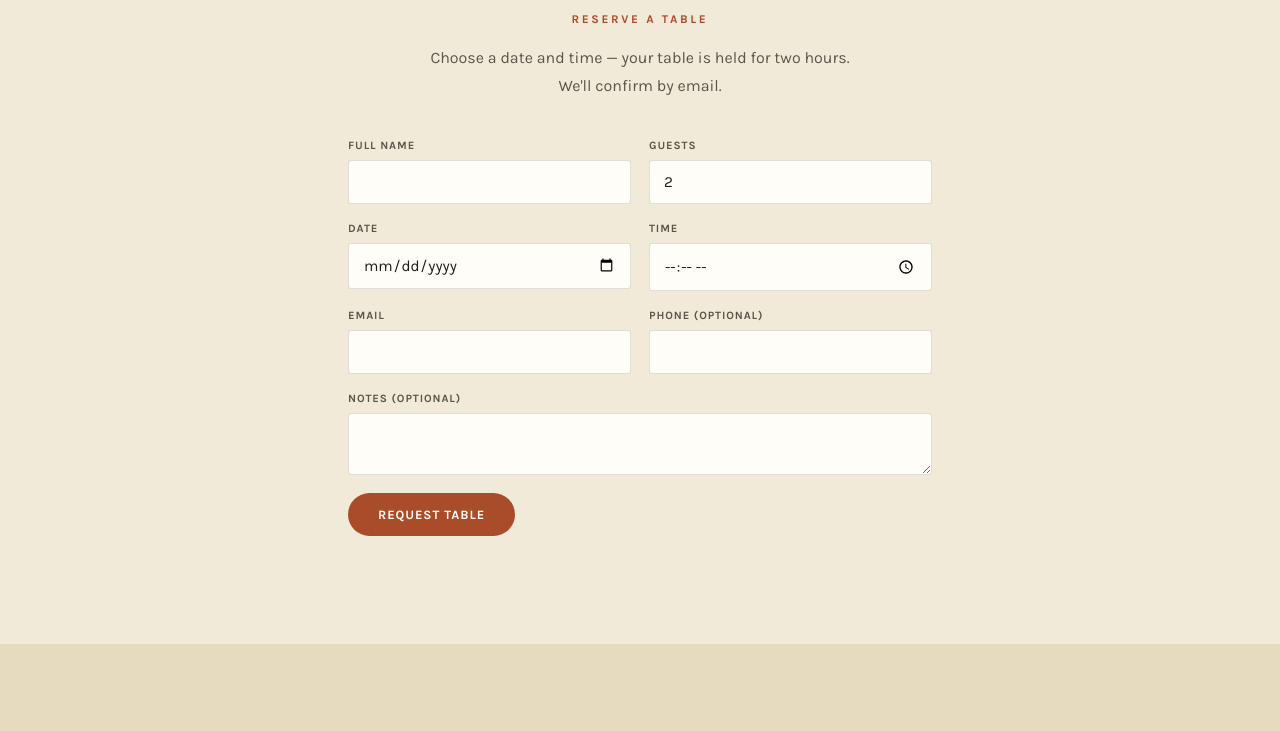
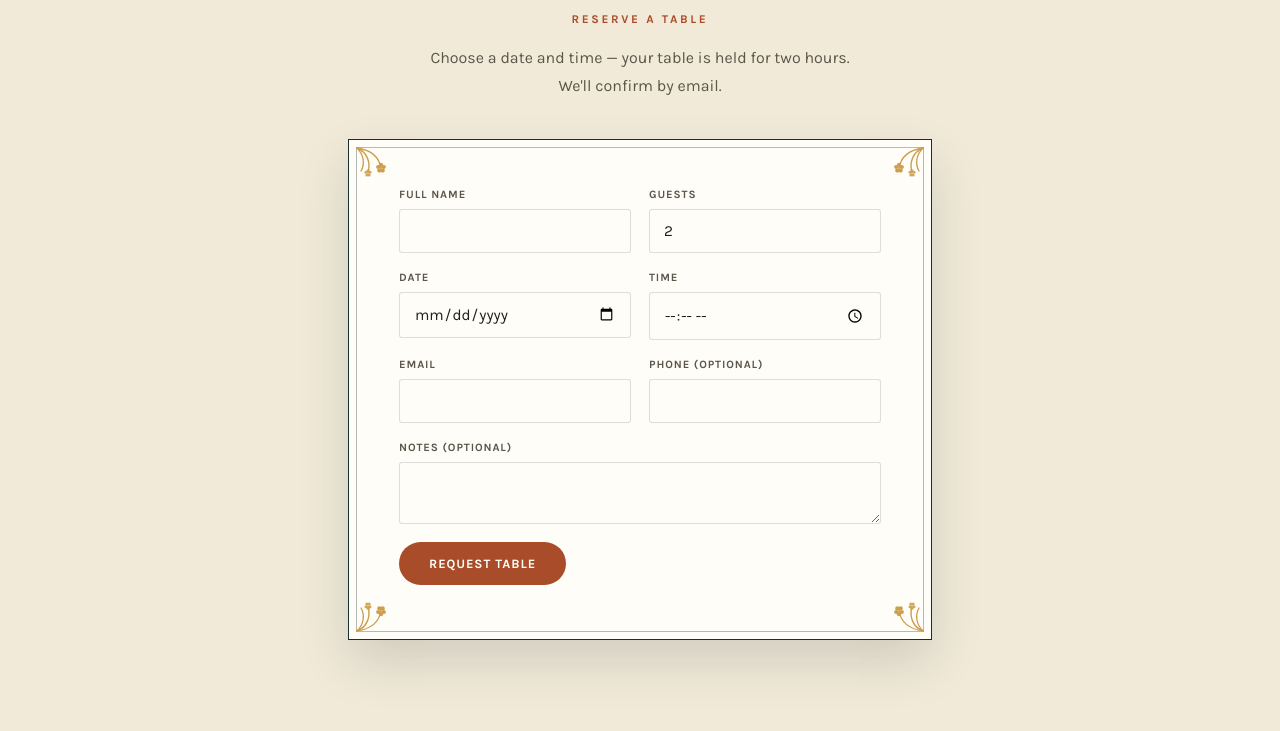
Before and after one commit to Adriannte/shasi-restaurant, a plain HTML site: page index.html in a window 1280 px wide. Shown: the part 4940-5671 px from the top of the page. Drawn offline with Linux system fonts and the light colour scheme; animation ran at ten frames a second.

Commit message:
Frame the reservation form to match the menu's visual style
Reuses the same reed-and-bloom corner ornaments and matted-card
treatment as the menu section for visual consistency.

```diff
--- a/index.html
+++ b/index.html
@@ -160,7 +160,13 @@
       <span class="eyebrow eyebrow-dark" data-i18n="reserve_title">Reserve a Table</span>
       <p class="reserve-subtitle" data-i18n="reserve_subtitle">Choose a date and time — your table is held for two hours. We'll confirm by email.</p>
 
-      <form id="reservation-form" class="reservation-form" novalidate>
+      <div class="reservation-frame">
+        <span class="frame-corner tl" aria-hidden="true"><svg viewBox="0 0 42 42" fill="none"><path d="M2 2C12 6 16 16 13 27" stroke="currentColor" stroke-width="1.4" stroke-linecap="round"/><path d="M2 2C9 9 10 18 6 25" stroke="currentColor" stroke-width="1.3" stroke-linecap="round"/><path d="M2 2C16 4 24 11 26 22" stroke="currentColor" stroke-width="1.3" stroke-linecap="round"/><g transform="translate(26,22)" fill="currentColor"><circle cx="0" cy="-3.2" r="2.1"/><circle cx="2.8" cy="-1" r="2.1"/><circle cx="1.7" cy="2.6" r="2.1"/><circle cx="-1.7" cy="2.6" r="2.1"/><circle cx="-2.8" cy="-1" r="2.1"/><circle cx="0" cy="0" r="1.3" fill-opacity=".6"/></g><g transform="translate(13,27)" fill="currentColor"><circle cx="0" cy="-2.3" r="1.5" fill-opacity=".9"/><circle cx="2" cy="-0.7" r="1.5" fill-opacity=".9"/><circle cx="1.2" cy="1.9" r="1.5" fill-opacity=".9"/><circle cx="-1.2" cy="1.9" r="1.5" fill-opacity=".9"/><circle cx="-2" cy="-0.7" r="1.5" fill-opacity=".9"/></g></svg></span>
+        <span class="frame-corner tr" aria-hidden="true"><svg viewBox="0 0 42 42" fill="none"><path d="M2 2C12 6 16 16 13 27" stroke="currentColor" stroke-width="1.4" stroke-linecap="round"/><path d="M2 2C9 9 10 18 6 25" stroke="currentColor" stroke-width="1.3" stroke-linecap="round"/><path d="M2 2C16 4 24 11 26 22" stroke="currentColor" stroke-width="1.3" stroke-linecap="round"/><g transform="translate(26,22)" fill="currentColor"><circle cx="0" cy="-3.2" r="2.1"/><circle cx="2.8" cy="-1" r="2.1"/><circle cx="1.7" cy="2.6" r="2.1"/><circle cx="-1.7" cy="2.6" r="2.1"/><circle cx="-2.8" cy="-1" r="2.1"/><circle cx="0" cy="0" r="1.3" fill-opacity=".6"/></g><g transform="translate(13,27)" fill="currentColor"><circle cx="0" cy="-2.3" r="1.5" fill-opacity=".9"/><circle cx="2" cy="-0.7" r="1.5" fill-opacity=".9"/><circle cx="1.2" cy="1.9" r="1.5" fill-opacity=".9"/><circle cx="-1.2" cy="1.9" r="1.5" fill-opacity=".9"/><circle cx="-2" cy="-0.7" r="1.5" fill-opacity=".9"/></g></svg></span>
+        <span class="frame-corner bl" aria-hidden="true"><svg viewBox="0 0 42 42" fill="none"><path d="M2 2C12 6 16 16 13 27" stroke="currentColor" stroke-width="1.4" stroke-linecap="round"/><path d="M2 2C9 9 10 18 6 25" stroke="currentColor" stroke-width="1.3" stroke-linecap="round"/><path d="M2 2C16 4 24 11 26 22" stroke="currentColor" stroke-width="1.3" stroke-linecap="round"/><g transform="translate(26,22)" fill="currentColor"><circle cx="0" cy="-3.2" r="2.1"/><circle cx="2.8" cy="-1" r="2.1"/><circle cx="1.7" cy="2.6" r="2.1"/><circle cx="-1.7" cy="2.6" r="2.1"/><circle cx="-2.8" cy="-1" r="2.1"/><circle cx="0" cy="0" r="1.3" fill-opacity=".6"/></g><g transform="translate(13,27)" fill="currentColor"><circle cx="0" cy="-2.3" r="1.5" fill-opacity=".9"/><circle cx="2" cy="-0.7" r="1.5" fill-opacity=".9"/><circle cx="1.2" cy="1.9" r="1.5" fill-opacity=".9"/><circle cx="-1.2" cy="1.9" r="1.5" fill-opacity=".9"/><circle cx="-2" cy="-0.7" r="1.5" fill-opacity=".9"/></g></svg></span>
+        <span class="frame-corner br" aria-hidden="true"><svg viewBox="0 0 42 42" fill="none"><path d="M2 2C12 6 16 16 13 27" stroke="currentColor" stroke-width="1.4" stroke-linecap="round"/><path d="M2 2C9 9 10 18 6 25" stroke="currentColor" stroke-width="1.3" stroke-linecap="round"/><path d="M2 2C16 4 24 11 26 22" stroke="currentColor" stroke-width="1.3" stroke-linecap="round"/><g transform="translate(26,22)" fill="currentColor"><circle cx="0" cy="-3.2" r="2.1"/><circle cx="2.8" cy="-1" r="2.1"/><circle cx="1.7" cy="2.6" r="2.1"/><circle cx="-1.7" cy="2.6" r="2.1"/><circle cx="-2.8" cy="-1" r="2.1"/><circle cx="0" cy="0" r="1.3" fill-opacity=".6"/></g><g transform="translate(13,27)" fill="currentColor"><circle cx="0" cy="-2.3" r="1.5" fill-opacity=".9"/><circle cx="2" cy="-0.7" r="1.5" fill-opacity=".9"/><circle cx="1.2" cy="1.9" r="1.5" fill-opacity=".9"/><circle cx="-1.2" cy="1.9" r="1.5" fill-opacity=".9"/><circle cx="-2" cy="-0.7" r="1.5" fill-opacity=".9"/></g></svg></span>
+
+        <form id="reservation-form" class="reservation-form" novalidate>
         <div class="form-row">
           <label>
             <span data-i18n="reserve_name">Full name</span>
@@ -200,7 +206,8 @@
           <span data-i18n="reserve_submit">Request Table</span>
         </button>
         <p class="reservation-status" id="reservation-status" role="status" hidden></p>
-      </form>
+        </form>
+      </div>
     </div>
   </section>
 
--- a/styles.css
+++ b/styles.css
@@ -346,6 +346,21 @@ button { font-family: inherit; cursor: pointer; }
 .reservations-wrap { max-width: 640px; margin: 0 auto; text-align: center; }
 .reservations-wrap .eyebrow { text-align: center; }
 .reserve-subtitle { max-width: 46ch; margin: 0 auto 40px; }
+.reservation-frame {
+  position: relative;
+  padding: 48px 50px 54px;
+  background: var(--white);
+  border: 1.5px solid var(--dusk);
+  box-shadow: 0 22px 48px rgba(14, 33, 31, 0.14);
+}
+.reservation-frame::before {
+  content: "";
+  position: absolute;
+  inset: 7px;
+  border: 1px solid var(--dusk);
+  opacity: .32;
+  pointer-events: none;
+}
 .reservation-form { text-align: left; display: flex; flex-direction: column; gap: 18px; }
 .reservation-form .form-row { display: grid; grid-template-columns: 1fr 1fr; gap: 18px; }
 .reservation-form label { display: flex; flex-direction: column; gap: 8px; }
@@ -469,6 +484,7 @@ button { font-family: inherit; cursor: pointer; }
   .main-nav a::after { display: none; }
   .menu-toggle { display: flex; }
   .menu-frame { padding: 34px 22px 46px; }
+  .reservation-frame { padding: 30px 22px 34px; }
   .frame-corner { width: 30px; height: 30px; }
   .menu-controls { flex-direction: column; align-items: stretch; }
   .menu-tabs { display: grid; grid-template-columns: repeat(2, 1fr); gap: 8px; }
```
